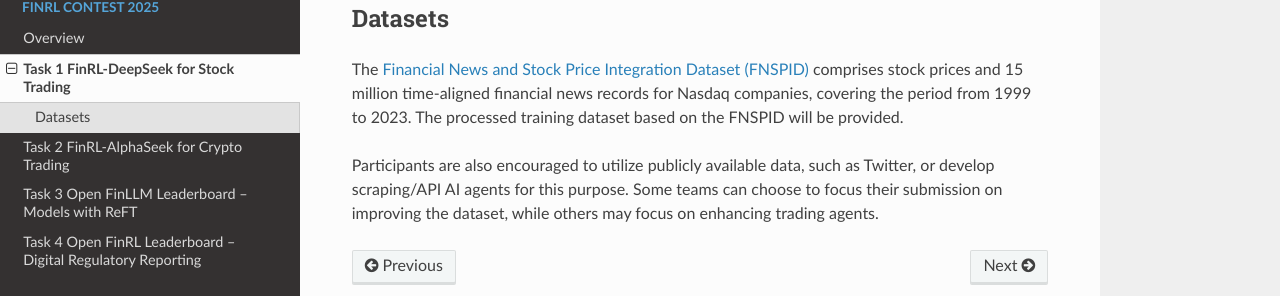
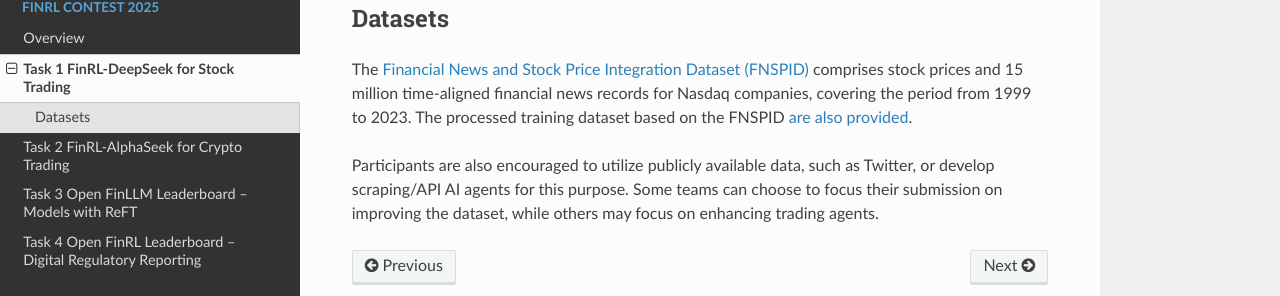
Before and after one commit to Xingyu025/FinAI-Contest, a Sphinx documentation site: the page built from docs/source/finrl2025/task1.rst, in a window 1280 px wide. Shown: the part 326-622 px from the top of the page. Built offline with Sphinx 7.4.7 and the Read the Docs theme 3.1.0, drawn with Linux system fonts in a browser that asks for light colours.

Commit message:
Update task1.rst

```diff
--- a/docs/source/finrl2025/task1.rst
+++ b/docs/source/finrl2025/task1.rst
@@ -7,6 +7,6 @@
 Datasets
 --------
 
-The `Financial News and Stock Price Integration Dataset (FNSPID) <https://huggingface.co/datasets/Zihan1004/FNSPID>`_ comprises stock prices and 15 million time-aligned financial news records for Nasdaq companies, covering the period from 1999 to 2023. The processed training dataset based on the FNSPID will be provided.
+The `Financial News and Stock Price Integration Dataset (FNSPID) <https://huggingface.co/datasets/Zihan1004/FNSPID>`_ comprises stock prices and 15 million time-aligned financial news records for Nasdaq companies, covering the period from 1999 to 2023. The processed training dataset based on the FNSPID `are also provided <https://huggingface.co/datasets/benstaf/nasdaq_2013_2023>`_.
 
 Participants are also encouraged to utilize publicly available data, such as Twitter, or develop scraping/API AI agents for this purpose. Some teams can choose to focus their submission on improving the dataset, while others may focus on enhancing trading agents.
```
